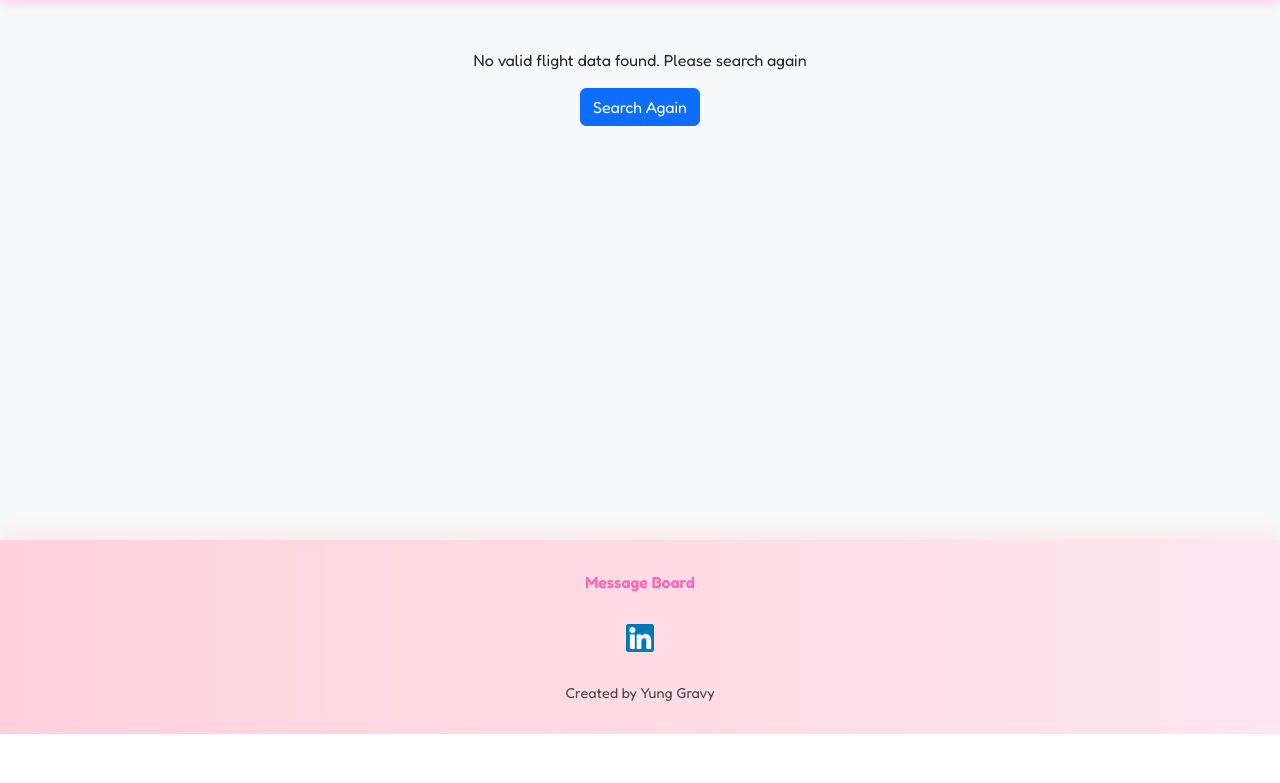
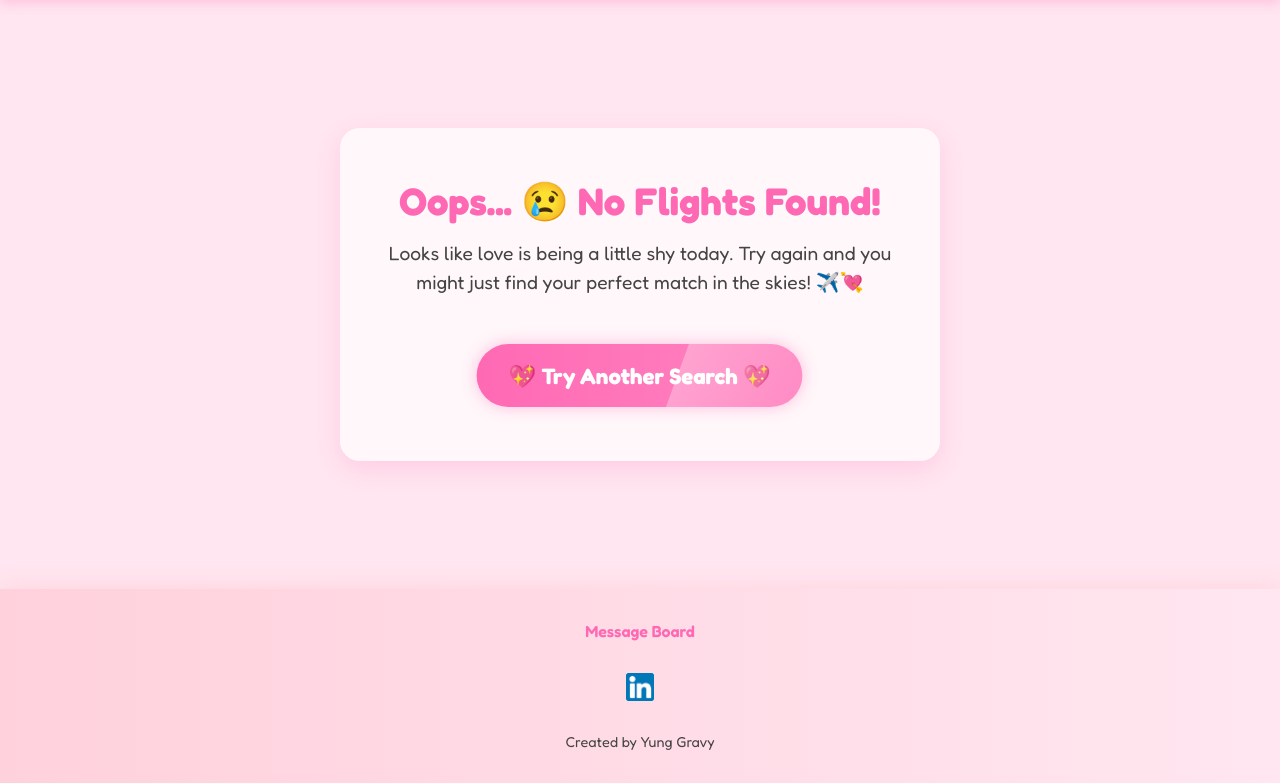
Before and after one commit to 1020robert/LampoonTech, a Flask app: page /results in a window 1280 px wide. Shown: the part 66-849 px from the top of the page. Before the commit the page ends 800 px from the top, so only its background shows below. Run offline with Flask 3, Linux system fonts and the light colour scheme; a user stored in the database is signed in; some libraries are stand-ins or nearby versions.

Commit message:
Update no_results.html

```diff
--- a/templates/no_results.html
+++ b/templates/no_results.html
@@ -1,10 +1,69 @@
 {% extends "layout.html" %}
 
 {% block title %}
-    Log In
+    No Flights Found
+{% endblock %}
+
+{% block body_class %}
+    light-pink-page
 {% endblock %}
 
 {% block main %}
-<p>No valid flight data found. Please search again</p>
-<a href="/image_flight_search" class="btn btn-primary">Search Again</a>
+<div class="no-results-container">
+    <h1 class="no-results-title">Oops... 😢 No Flights Found!</h1>
+    <p class="no-results-text">Looks like love is being a little shy today. Try again and you might just find your perfect match in the skies! ✈️💘</p>
+
+    <a href="/image_flight_search" class="pulse-button mt-4">💖 Try Another Search 💖</a>
+</div>
+
+<style>
+  .no-results-container {
+      background: rgba(255, 255, 255, 0.7);
+      padding: 50px 30px;
+      border-radius: 20px;
+      max-width: 600px;
+      margin: 80px auto;
+      text-align: center;
+      box-shadow: 0 8px 24px rgba(255, 105, 180, 0.2);
+  }
+
+  .no-results-title {
+      font-size: 2.4rem;
+      color: #ff69b4;
+      font-weight: 800;
+      margin-bottom: 15px;
+      text-shadow: 1px 1px 2px #fff;
+  }
+
+  .no-results-text {
+      font-size: 1.2rem;
+      color: #444;
+      margin-bottom: 25px;
+  }
+
+  .pulse-button {
+      font-size: 1.3rem;
+      font-weight: 700;
+      color: white;
+      background: linear-gradient(to right, #ff69b4, #ff85c1);
+      padding: 14px 30px;
+      border-radius: 50px;
+      text-decoration: none;
+      box-shadow: 0 0 15px rgba(255, 105, 180, 0.4);
+      animation: pulse 1.5s infinite;
+      transition: transform 0.2s ease;
+      display: inline-block;
+  }
+
+  .pulse-button:hover {
+      transform: scale(1.05);
+      box-shadow: 0 0 25px rgba(255, 105, 180, 0.6);
+  }
+
+  @keyframes pulse {
+      0% { transform: scale(1); }
+      50% { transform: scale(1.07); }
+      100% { transform: scale(1); }
+  }
+</style>
 {% endblock %}
```
